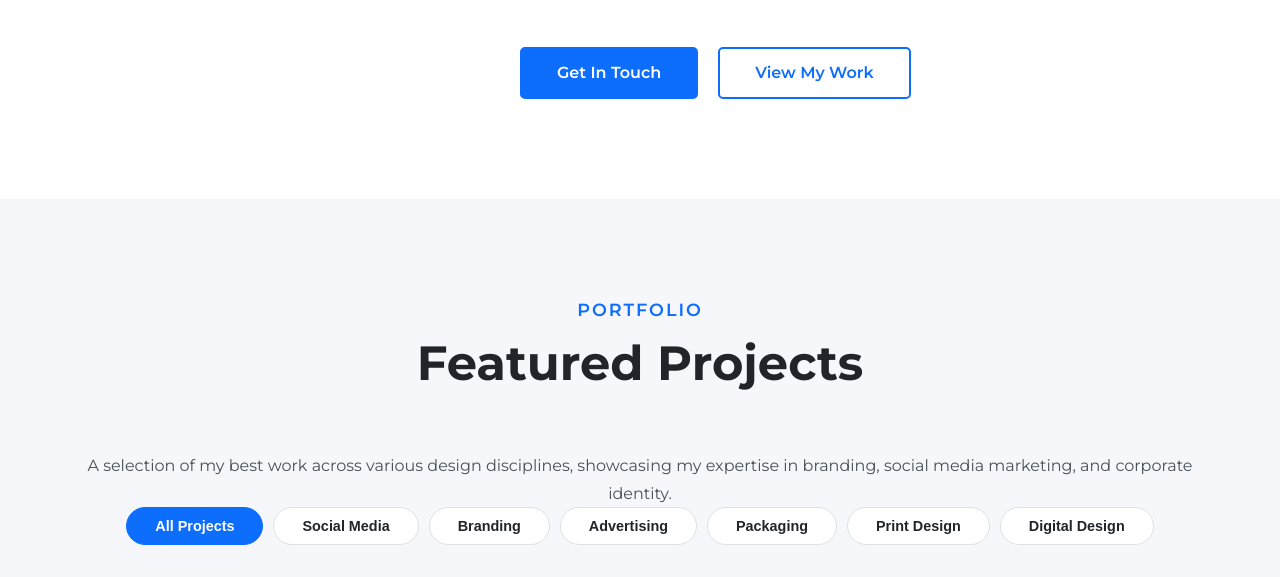
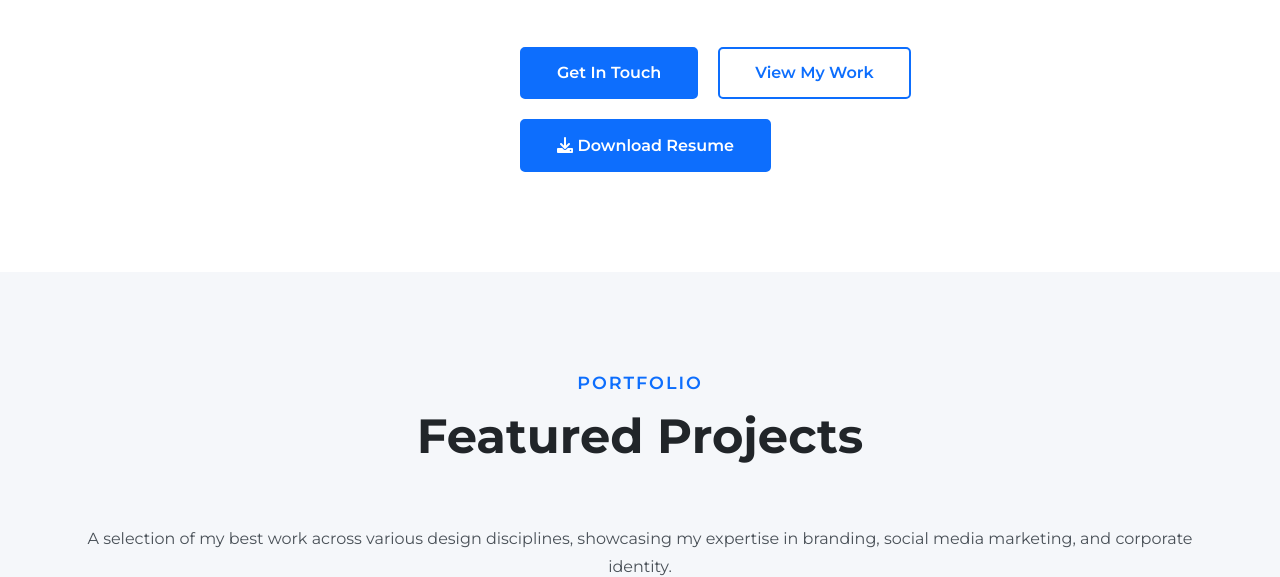
Before and after one commit to tanvir26A/Tanvir_Portfolio, a plain HTML site: page index.html in a window 1280 px wide. Shown: the part 1465-2042 px from the top of the page. Drawn offline with Linux system fonts and the light colour scheme.

Commit message:
Update index.html

```diff
--- a/index.html
+++ b/index.html
@@ -1065,9 +1065,13 @@
                             </div>
                         </div>
                         <div class="about-buttons">
-                            <a href="#contact" class="btn btn-primary">Get In Touch</a>
-                            <a href="#portfolio" class="btn btn-outline">View My Work</a>
-                        </div>
+  <a href="#contact" class="btn btn-primary">Get In Touch</a>
+  <a href="#portfolio" class="btn btn-outline">View My Work</a>
+  <!-- ▼ ADD THIS BUTTON ▼ -->
+  <a href="YOUR_RESUME_URL_HERE.pdf" download="YourName_Resume.pdf" class="btn btn-primary">
+    <i class="fas fa-download"></i> Download Resume
+  </a>
+</div>
                     </div>
                 </div>
             </div>
```
